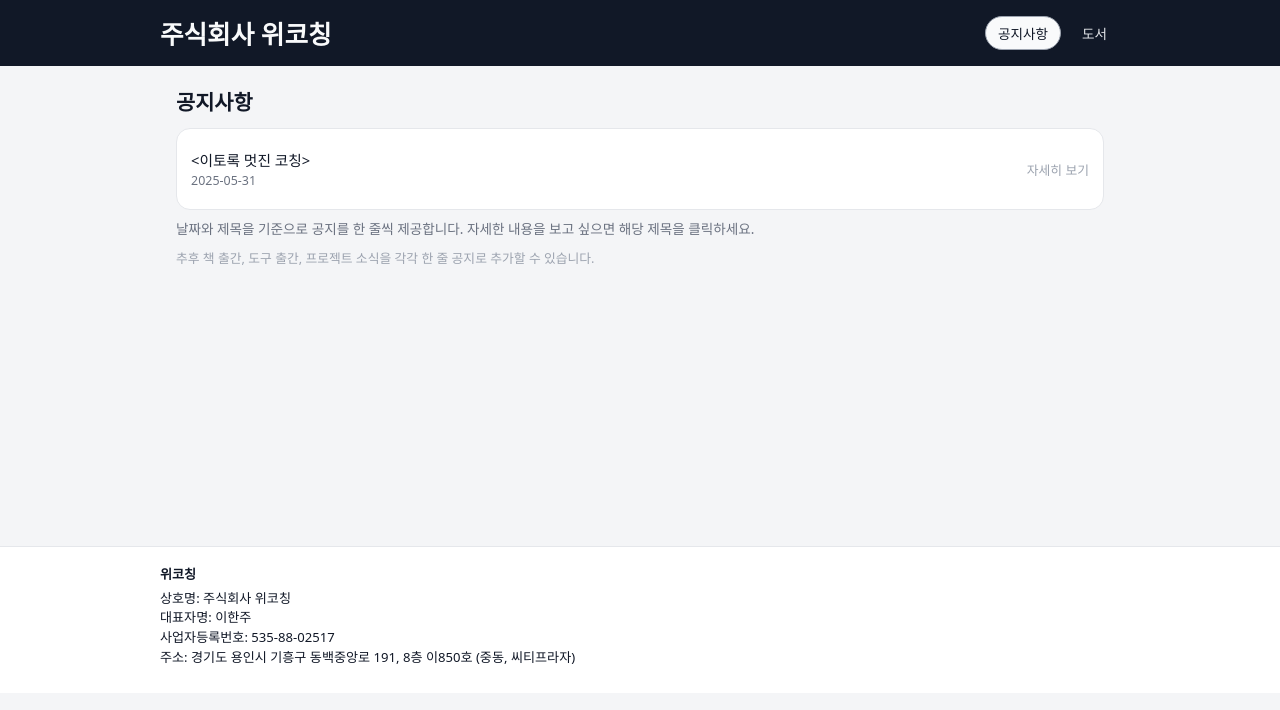
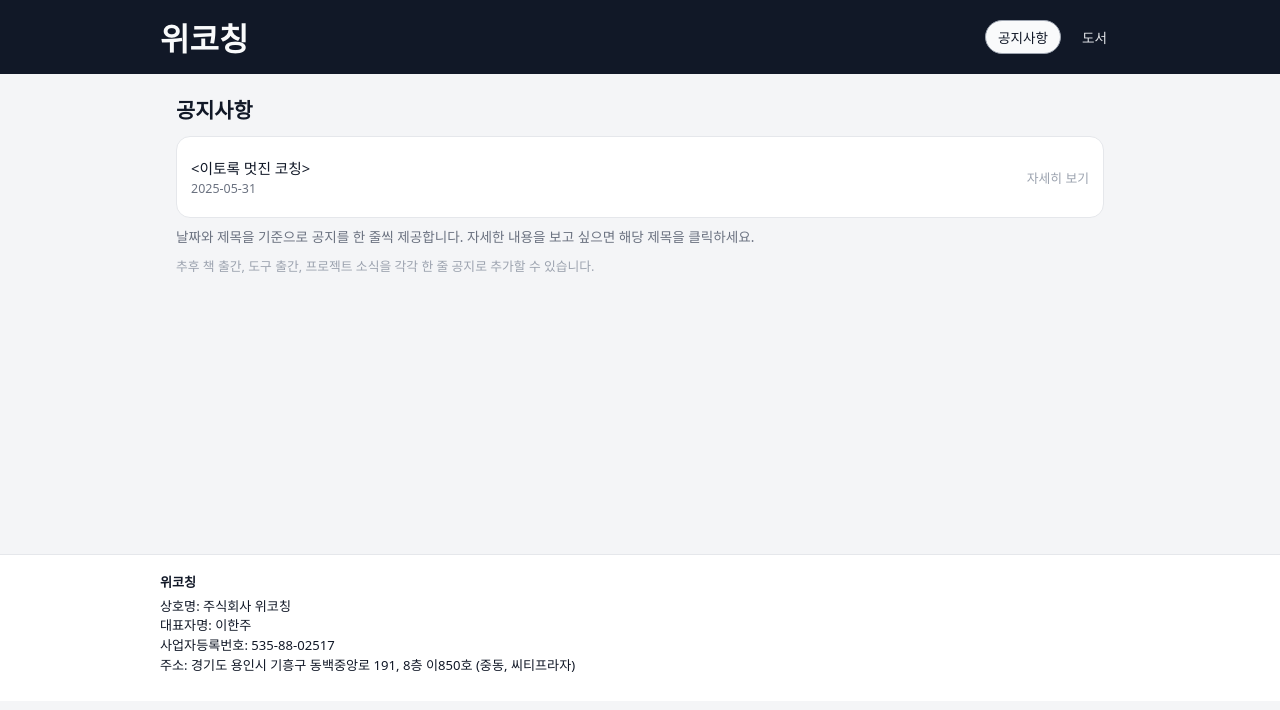
Before and after one commit to Sangrok236/Sangrok236.github.io, a plain HTML site: page index.html in a window 1280 px wide. Drawn offline with Linux system fonts and the light colour scheme.

```diff
--- a/index.html
+++ b/index.html
@@ -44,7 +44,7 @@
     }
 
     .brand-main {
-      font-size: 1.6rem;
+      font-size: 2.0rem;
       font-weight: 700;
     }
 
@@ -269,7 +269,7 @@
 <header>
   <div class="header-inner">
     <div class="brand">
-      <div class="brand-main">주식회사 위코칭</div>
+      <div class="brand-main">위코칭</div>
     </div>
     <div class="nav-tabs">
       <button class="nav-button active" data-section="notices">공지사항</button>
```
